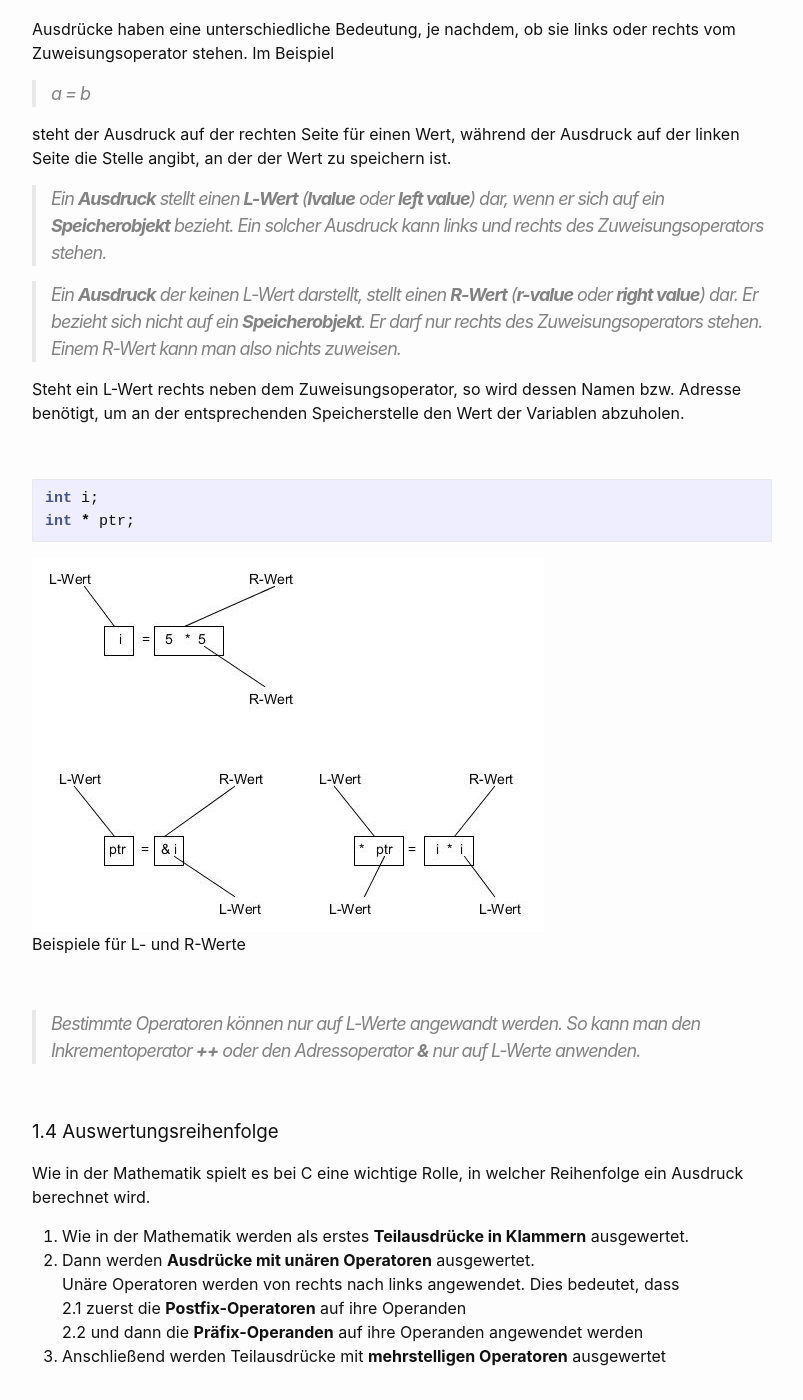
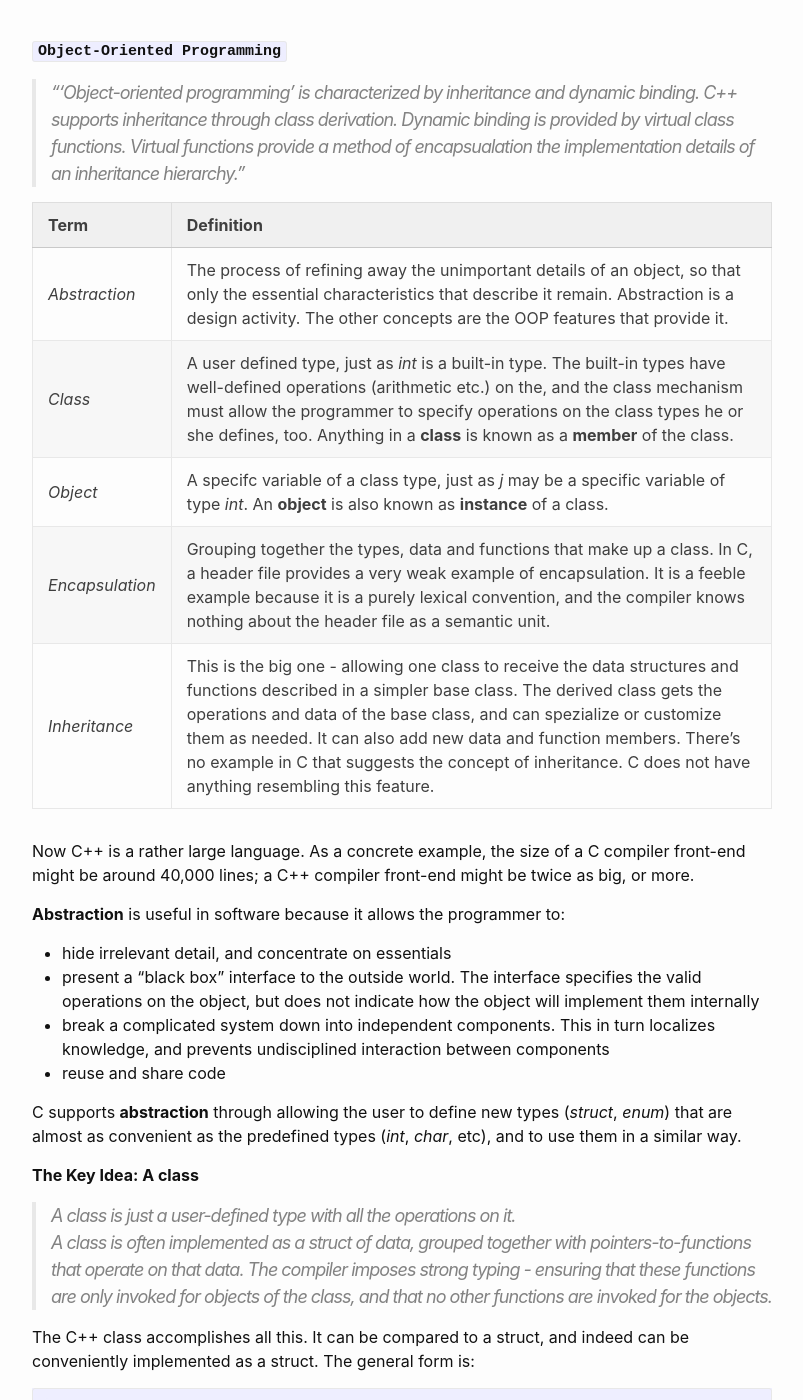
Before and after one commit to Hautaklyttn/progDocs, a Jekyll site: the page built from docs/articles/c_cpp.md, in a window 1280 px wide and 1400 px high, scrolled down 4997 px. Shown: the whole window, without its empty margins (238-1041 px from the left). Built offline with Jekyll 4.4.1, drawn with Linux system fonts in a browser that asks for light colours; some of the changed text lies outside the part shown.

Commit message:
Update c_cpp.md

````diff
--- a/docs/articles/c_cpp.md
+++ b/docs/articles/c_cpp.md
@@ -16,6 +16,7 @@ layout: default
 ### 1. Basics
 &nbsp;&nbsp;&nbsp;&nbsp;&nbsp; [<font size="-1">1.1 Eigenschaften von C</font>](#ch1-1)
 &nbsp;&nbsp;&nbsp;&nbsp;&nbsp; [<font size="-1">1.2 C und C++</font>](#ch1-2)
+&nbsp;&nbsp;&nbsp;&nbsp;&nbsp;&nbsp;&nbsp;&nbsp;&nbsp;&nbsp; [<font size="-1">1.2.1 'Object Oriented Programming'</font>](#ch1-2-1)
 &nbsp;&nbsp;&nbsp;&nbsp;&nbsp; [<font size="-1">1.3 L- und R-Werte</font>](#ch1-3)
 &nbsp;&nbsp;&nbsp;&nbsp;&nbsp; [<font size="-1">1.4 Auswertungsreihenfolge</font>](#ch1-4)
 &nbsp;&nbsp;&nbsp;&nbsp;&nbsp; [<font size="-1">1.5 Headers und Libraries</font>](#ch1-5)
@@ -83,7 +84,7 @@ layout: default
 &nbsp;&nbsp;&nbsp;&nbsp;&nbsp; [<font size="-1">7.4 Access file in .exe directory</font>](#ch7-4)
 
 ### 8. Warnings and Errors
-&nbsp;&nbsp;&nbsp;&nbsp;&nbsp; [<font size="-1">8.1 'Warning': no previous prototype for \<function\></font>](#ch8-1)
+&nbsp;&nbsp;&nbsp;&nbsp;&nbsp; [<font size="-1">8.1 'Warning': no previous prototype for <function></font>](#ch8-1)
 
 &nbsp;
 
@@ -149,6 +150,57 @@ Sprachen und ihr Einsatzbereich:
 - `Fortran` - scientific, parallel programming
 - `C++` - game programming
 - `Python` - scientific programming
+
+&nbsp;
+
+&nbsp;
+
+<a name="ch1-2-1"></a> **`Object-Oriented Programming`**
+
+> "'Object-oriented programming' is characterized by inheritance and dynamic binding. C++ supports inheritance through class derivation. Dynamic binding is provided by virtual class functions. Virtual functions provide a method of encapsualation the implementation details of an inheritance hierarchy."
+
+|Term |Definition |
+|:---|:---|
+|*Abstraction* |The process of refining away the unimportant details of an object, so that only the essential characteristics that describe it remain. Abstraction is a design activity. The other concepts are the OOP features that provide it. |
+|*Class* |A user defined type, just as *int* is a built-in type. The built-in types have well-defined operations (arithmetic etc.) on the, and the class mechanism must allow the programmer to specify operations on the class types he or she defines, too. Anything in a **class** is known as a **member** of the class. |
+|*Object* |A specifc variable of a class type, just as *j* may be a specific variable of type *int*. An **object** is also known as **instance** of a class. |
+|*Encapsulation* |Grouping together the types, data and functions that make up a class. In C, a header file provides a very weak example of encapsulation. It is a feeble example because it is a purely lexical convention, and the compiler knows nothing about the header file as a semantic unit. |
+|*Inheritance* |This is the big one - allowing one class to receive the data structures and functions described in a simpler base class. The derived class gets the operations and data of the base class, and can spezialize or customize them as needed. It can also add new data and function members. There's no example in C that suggests the concept of inheritance. C does not have anything resembling this feature. |
+
+Now C++ is a rather large language. As a concrete example, the size of a C compiler front-end might be around 40,000 lines; a C++ compiler front-end might be twice as big, or more.
+
+**Abstraction** is useful in software because it allows the programmer to:
+- hide irrelevant detail, and concentrate on essentials
+- present a "black box" interface to the outside world. The interface specifies the valid operations on the object, but does not indicate how the object will implement them internally
+- break a complicated system down into independent components. This in turn localizes knowledge, and prevents undisciplined interaction between components
+- reuse and share code
+
+C supports **abstraction** through allowing the user to define new types (*struct*, *enum*) that are almost as convenient as the predefined types (*int*, *char*, etc), and to use them in a similar way.
+
+**The Key Idea: A class**
+> A class is just  a user-defined type with all the operations on it.
+> A class is often implemented as a struct of data, grouped together with pointers-to-functions that operate on that data. The compiler imposes strong typing - ensuring that these functions are only invoked for objects of the class, and that no other functions are invoked for the objects.
+
+The C++ class accomplishes all this. It can be compared to a struct, and indeed can be conveniently implemented as a struct. The general form is:
+```cpp
+class <classname> {
+  <availability>: declaration
+     ...
+  <availability>: declaration
+};
+```
+\<availability\> := *public*, *protected* or *private*
+
+&nbsp;
+
+**Other new concepts with C++**
+
+- *Exceptions*
+  Borrowed from Ada and also from Clu (an experimental language developed at MIT, in which the key idea is a *cluster*). These are for changing the flow of control for error-handling. They simplify some kinds of error-handling by automatically diverting processing to a part of the program that can process the error.
+- Operators `new` and `delete`
+  The operators *new* and *delete*, to replace `malloc()` and `free()` function calls. The operators are slightly more convenient (the *sizeof* calculation is done implicitly for example, and the proper constructor/destructor is called). *new* truly creates an object, whereas *malloc* just allocates memory.
+- *Call-by-reference*
+  C uses only call-by-value (except for arrays). C++ brings call-by-reference into the language.
 
 &nbsp;
 
````
